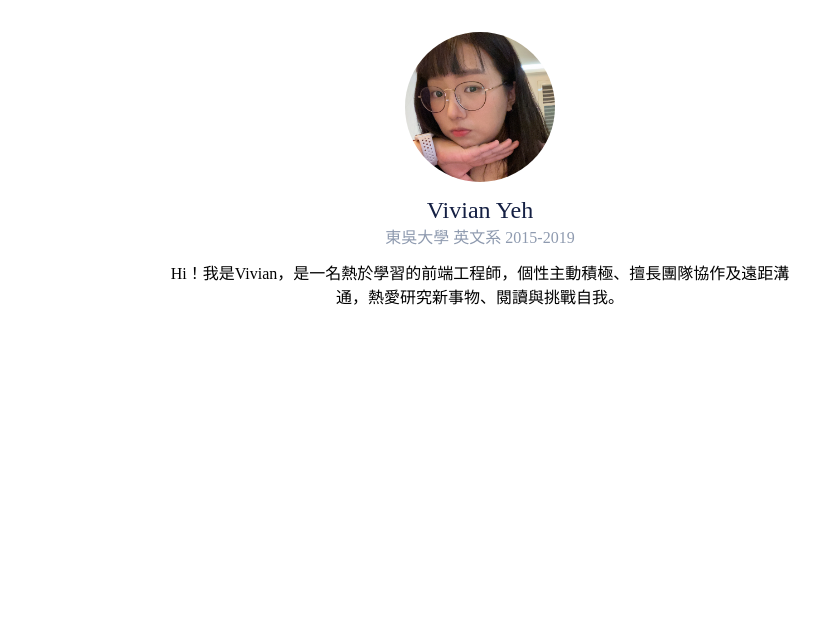
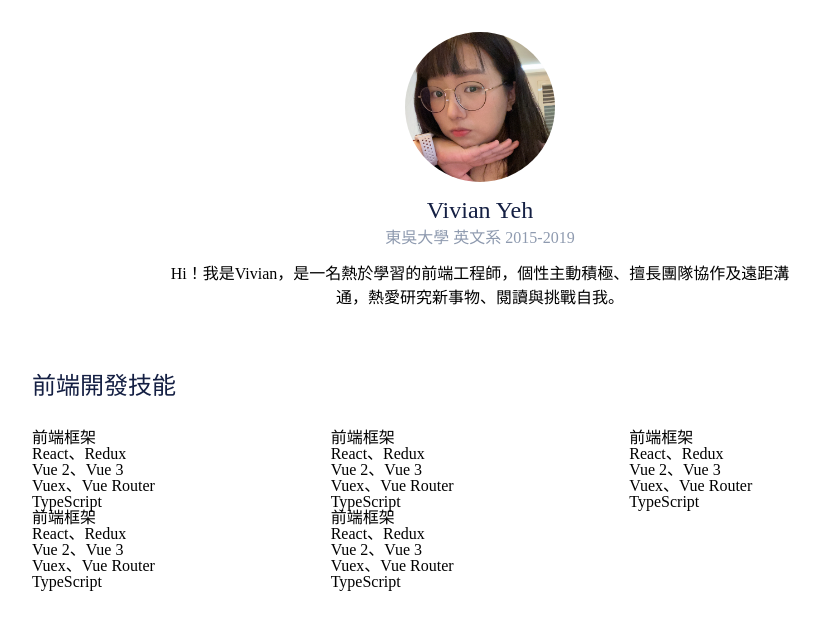
Before and after one commit to vivian1223/rotating-resume, a React (Create React App) app: page / in a window 1280 px wide. Shown: the top 630 px of the page, without its empty margins (160-980 px from the left). Built offline with nearby package versions, Linux system fonts and the light colour scheme.

Commit message:
feat: IconList component separation issue#5

```diff
--- a/src/App.css
+++ b/src/App.css
@@ -1,8 +1,6 @@
 .app {
-  text-align: center;
   padding-top: 2rem;
-  display: flex;
-  justify-content: center;
+  max-width: 100%;
 }
 
 /* http://meyerweb.com/eric/tools/css/reset/
--- a/src/component/layout/Resume/index.js
+++ b/src/component/layout/Resume/index.js
@@ -1,5 +1,5 @@
 import classNames from "classnames";
-import { FontAwesomeIcon } from '@fortawesome/react-fontawesome';
+import Intro from "./../../organisms/Intro";
 
 import './index.scss';
 
@@ -16,13 +16,53 @@ const iconListData = [
     },
 ]
 
-export const IconList = ({list}) => {
+const skillList =[
+    {
+        id:1,
+        title: '前端框架',
+        skills:['React、Redux', 'Vue 2、Vue 3', 'Vuex、Vue Router', 'TypeScript']
+    },
+    {
+        id:1,
+        title: '前端框架',
+        skills:['React、Redux', 'Vue 2、Vue 3', 'Vuex、Vue Router', 'TypeScript']
+    },
+    {
+        id:1,
+        title: '前端框架',
+        skills:['React、Redux', 'Vue 2、Vue 3', 'Vuex、Vue Router', 'TypeScript']
+    },
+    {
+        id:1,
+        title: '前端框架',
+        skills:['React、Redux', 'Vue 2、Vue 3', 'Vuex、Vue Router', 'TypeScript']
+    },
+    {
+        id:1,
+        title: '前端框架',
+        skills:['React、Redux', 'Vue 2、Vue 3', 'Vuex、Vue Router', 'TypeScript']
+    },
+
+]
+
+export const SkillList = ({list}) => {
     return (
-        <ul className={classNames('icon-list')}>
+        <ul className={classNames('skill-list')}>
             {
-                list.map(({id ,iconClass, link})=> {
-                    return(
-                        <li key={id}><a href={link} target="_blank" rel="noreferrer"><FontAwesomeIcon className={classNames('icon')} icon={iconClass} /></a></li>
+                list.map(({id, title, skills})=>{
+                    return (
+                      <li key={id} className={classNames('skill-list-item')}>
+                        <h3>{title}</h3>
+                        <ul>
+                            {skills.map((item,index) => {
+                                return (
+                                 <li key={index}>
+                                    {item}
+                                </li>
+                                )
+                            })}
+                        </ul>
+                    </li>
                     )
                 })
             }
@@ -33,15 +73,10 @@ export const IconList = ({list}) => {
 const Resume = () => {
     return(
         <div className={classNames('resume')}>
-            <div className={classNames('self_intro')}>
-                <img src={require('./../../../images/selfie.jpg')} alt="Selfie" />
-                <h1>Vivian Yeh</h1>
-                <p>東吳大學 英文系 2015-2019</p>
-                <p>Hi！我是Vivian，是一名熱於學習的前端工程師，個性主動積極、擅長團隊協作及遠距溝通，熱愛研究新事物、閱讀與挑戰自我。</p>
-                <IconList list={iconListData}/>
-            </div>
+            <Intro iconListData={iconListData} />
             <div className={classNames('skill')}>
-
+                <h2>前端開發技能</h2>
+                <SkillList list={skillList}/>
             </div>
         </div>
 
--- a/src/component/layout/Resume/index.scss
+++ b/src/component/layout/Resume/index.scss
@@ -1,18 +1,21 @@
 .resume {
-    max-width: 100%;
+    max-width: 70%;
     display: flex;
     justify-content: center;
+    flex-direction: column;
+    align-items: center;
+    @media screen and (max-width: 768px) {
+        max-width: 100%;
+        padding: 0 1rem;
+    }
 }
 
 .self_intro {
     display: flex;
     flex-direction: column;
     align-items: center;
-    max-width: 70%;
-    @media screen and (max-width: 768px) {
-        max-width: 100%;
-        padding: 0 1rem;
-    }
+    margin-bottom: 3rem;
+    width: 70%;
     img {
         width: 150px;
         height: 150px;
@@ -32,6 +35,7 @@
     p:nth-of-type(2) {
         line-height: 1.5;
         margin: 1rem 0;
+        text-align: center;
     }
 
 }
@@ -46,7 +50,21 @@
     }
 }
 
-.icon-list {
+.skill {
+    width: 100%;
+    h2 {
+        font-size: 1.5rem;
+        color: #141f43;
+        font-weight: 500;
+        margin-bottom: 2rem;
+    }
+}
+
+.skill-list{
     display: flex;
-    justify-content: center;
+    flex-wrap: wrap;
 }
+
+.skill-list-item{
+    width: calc(100%/3);
+}
--- /dev/null
+++ b/src/component/molecules/IconList/index.js
@@ -0,0 +1,20 @@
+import classNames from "classnames";
+import { FontAwesomeIcon } from '@fortawesome/react-fontawesome';
+
+import './index.scss';
+
+const IconList = ({list}) => {
+    return (
+        <ul className={classNames('icon-list')}>
+            {
+                list.map(({id ,iconClass, link})=> {
+                    return(
+                        <li key={id}><a href={link} target="_blank" rel="noreferrer"><FontAwesomeIcon className={classNames('icon')} icon={iconClass} /></a></li>
+                    )
+                })
+            }
+        </ul>
+    )
+}
+
+export default IconList;
--- /dev/null
+++ b/src/component/molecules/IconList/index.scss
@@ -0,0 +1,4 @@
+.icon-list {
+    display: flex;
+    justify-content: center;
+}
--- /dev/null
+++ b/src/component/organisms/Intro/index.js
@@ -0,0 +1,16 @@
+import classNames from "classnames";
+import IconList from "./../../molecules/IconList";
+
+const Intro = ({iconListData}) => {
+    return(
+        <div className={classNames('self_intro')}>
+                <img src={require('./../../../images/selfie.jpg')} alt="Selfie" />
+                <h1>Vivian Yeh</h1>
+                <p>東吳大學 英文系 2015-2019</p>
+                <p>Hi！我是Vivian，是一名熱於學習的前端工程師，個性主動積極、擅長團隊協作及遠距溝通，熱愛研究新事物、閱讀與挑戰自我。</p>
+                <IconList list={iconListData}/>
+        </div>
+    )
+}
+
+export default Intro;
```
Also changed, not shown: src/component/organisms/Intro/index.scss (added).
